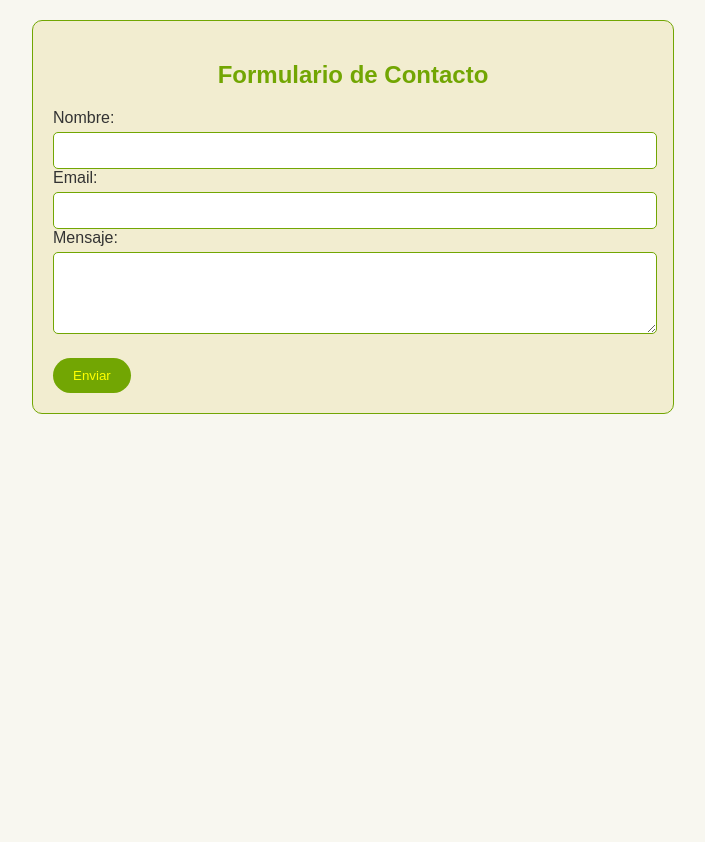
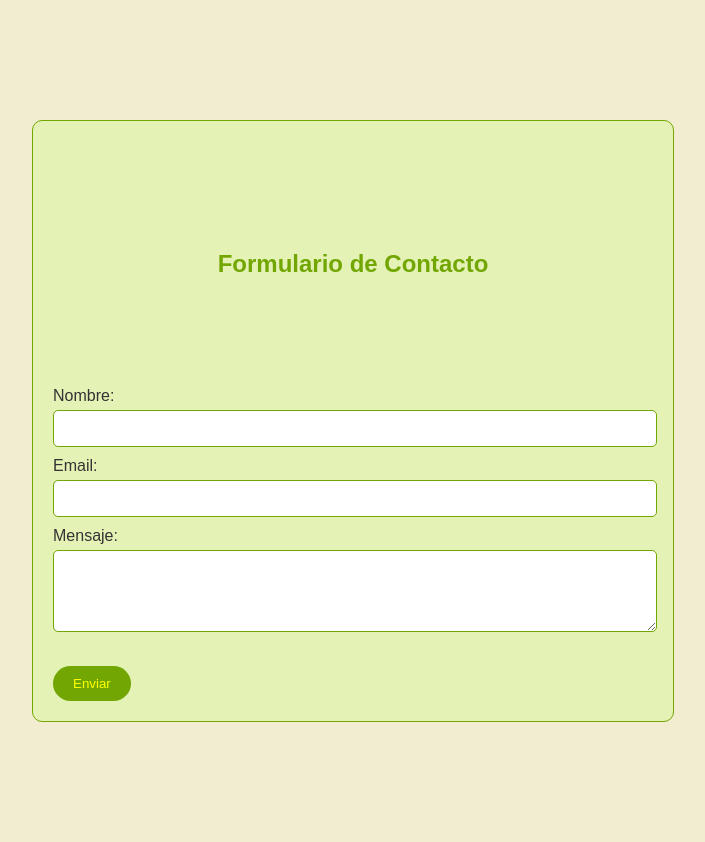
Before and after one commit to carlarosso92/SistemaIntegral, a PHP site: page /formulario_contacto.php in a window 1280 px wide. Shown: the whole page, without its empty margins (287-992 px from the left). Before the commit the page ends 414 px from the top, so only its background shows below. Run offline with PHP 8.4, Linux system fonts and the light colour scheme.

Commit message:
css/formulario.css

```diff
--- a/css/formulario.css
+++ b/css/formulario.css
@@ -2,22 +2,32 @@
 body {
     font-family: sans-serif;
     margin: 0;
-    background-color: #f8f7f0;
+    background-color: #F2EDD0;
 }
 .formulario-contacto {
+    min-height: 70vh;
     display: flex;
     flex-direction: column;
     align-items: center;
-    margin: 20px auto;
+    justify-content: center;
+    margin: 15vh auto;
     padding: 20px;
-    background-color: #F2EDD0; /* Color de fondo */
+    background-color: #E4F2B5; /* Color de fondo */
     border: 1px solid #72A603;
     border-radius: 10px;
     max-width: 600px;
 }
 
 .formulario-contacto h2 {
+    padding: 10px;
+    margin: auto;
     color: #72A603; /* Título verde */
+}
+
+.formulario-contacto h2:hover {
+    background-color: #D3E1A4;
+    color: #61A502;
+    border-radius: 20%;
 }
 
 .formulario-contacto label {
@@ -30,6 +40,7 @@ body {
     width: 97%;
     padding: 10px;
     margin-top: 5px;
+    margin-bottom: 10px;
     border: 1px solid #72A603;
     border-radius: 5px;
 }
```
